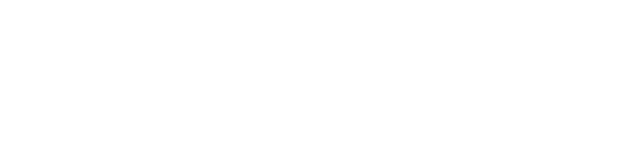
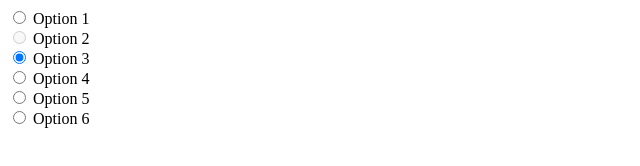
Before and after one commit to acciojob/radio-list-Rajat-katiyar, a website: page main.html in a window 1280 px wide. Shown: the whole page, without its empty margins (0-640 px from the left). Drawn offline with Linux system fonts and the light colour scheme.

Commit message:
created a submission

```diff
--- a/main.html
+++ b/main.html
@@ -1,16 +1,38 @@
 <!DOCTYPE html>
+<html lang="en">
+<head>
+    <meta charset="UTF-8">
+    <meta name="viewport" content="width=device-width, initial-scale=1.0">
+    <title>Radio Button Example</title>
 
-<html>
+</head>
+<body>
 
-<head>
-	<link rel="stylesheet" href="styles.css">
-</head>
+    <form>
+        <label>
+            <input type="radio" name="options" value="1" class="input"> Option 1
+        </label><br>
 
-<body>
-	<!-- the entire body must be written by student -->
-    <script type="text/javascript" src="./script.js">
-</script>
+        <label>
+            <input type="radio" name="options" value="2" disabled> Option 2
+        </label><br>
+
+        <label>
+            <input type="radio" name="options" value="3" checked> Option 3
+        </label><br>
+
+        <label>
+            <input type="radio" name="options" value="4" class="input"> Option 4
+        </label><br>
+
+        <label>
+            <input type="radio" name="options" value="5"> Option 5
+        </label><br>
+
+        <label>
+            <input type="radio" name="options" value="6" class="input"> Option 6
+        </label><br>
+    </form>
 
 </body>
-
 </html>
--- a/styles.css
+++ b/styles.css
@@ -1 +1,4 @@
 /*  your css code here. If applicable */
+ .input {
+            color: red;
+        }
```
